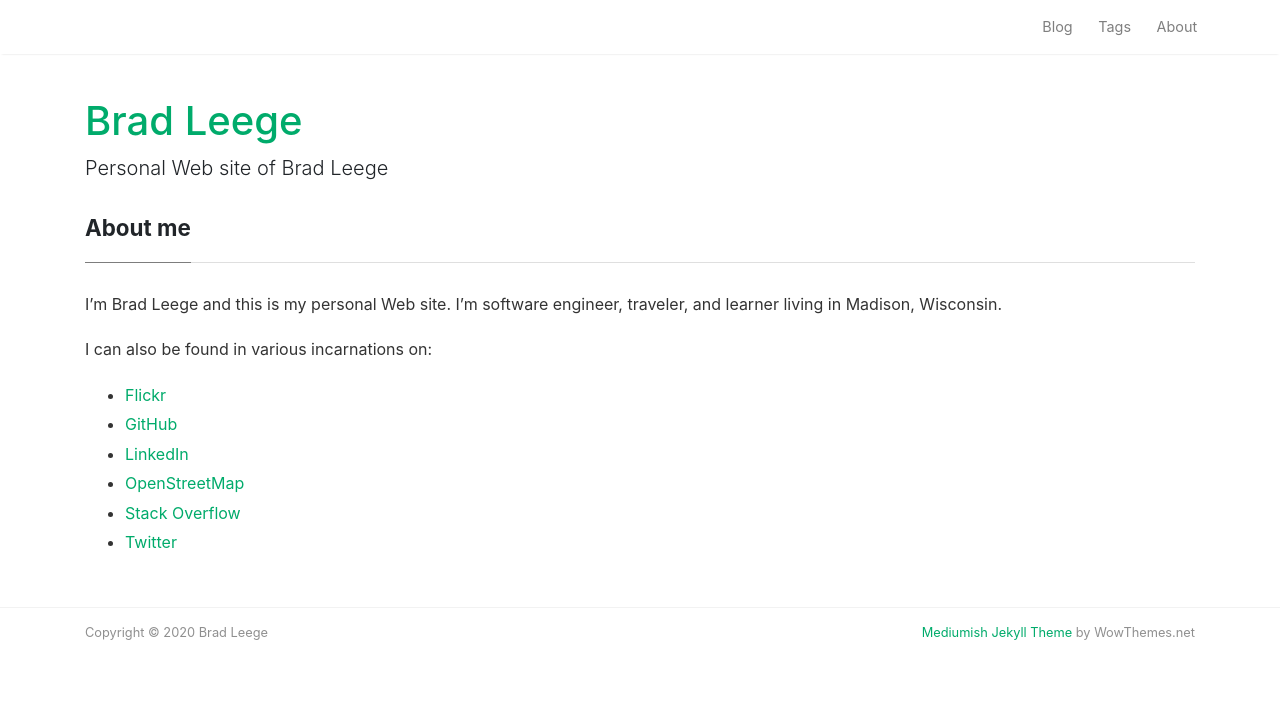
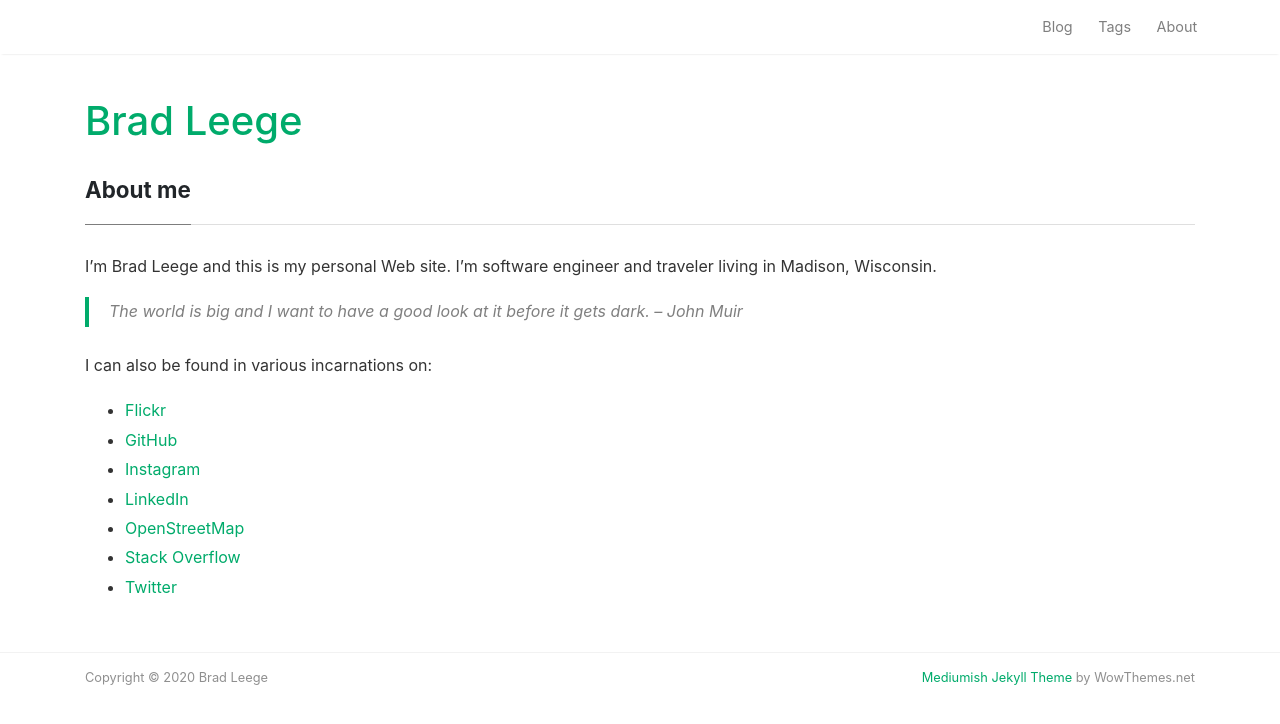
Before and after one commit to bleege/bleege.github.io, a Jekyll site: the page built from about.md, in a window 1280 px wide. Shown: the top 724 px of the page. Built offline with Jekyll 4.4.1, drawn with Linux system fonts in a browser that asks for light colours; nearby versions of some CDN libraries.

Commit message:
Updating Config and About

```diff
--- a/_config.yml
+++ b/_config.yml
@@ -1,7 +1,7 @@
 # Site
 name: "Brad Leege"
 title: "Brad Leege"
-description: "Personal Web site of Brad Leege"
+#description: "Personal Web site of Brad Leege"
 baseurl: ''
 permalink: /:year/:month/:day/:title.html
 google_analytics: 'UA-100713791-1'
--- a/about.md
+++ b/about.md
@@ -3,12 +3,15 @@ layout: page
 title: About me
 ---
 
-I’m Brad Leege and this is my personal Web site. I’m software engineer, traveler, and learner living in Madison, Wisconsin.
+I’m Brad Leege and this is my personal Web site. I’m software engineer and traveler living in Madison, Wisconsin.
+
+> The world is big and I want to have a good look at it before it gets dark.  -- John Muir
 
 I can also be found in various incarnations on:
 
 * [Flickr](https://www.flickr.com/photos/129164231@N02/)
 * [GitHub](https://github.com/bleege)
+* [Instagram](https://www.instagram.com/bleege/)
 * [LinkedIn](https://www.linkedin.com/in/bradleege/)
 * [OpenStreetMap](https://www.openstreetmap.org/user/bleege)
 * [Stack Overflow](https://stackoverflow.com/users/1851576/brad-leege)
```
